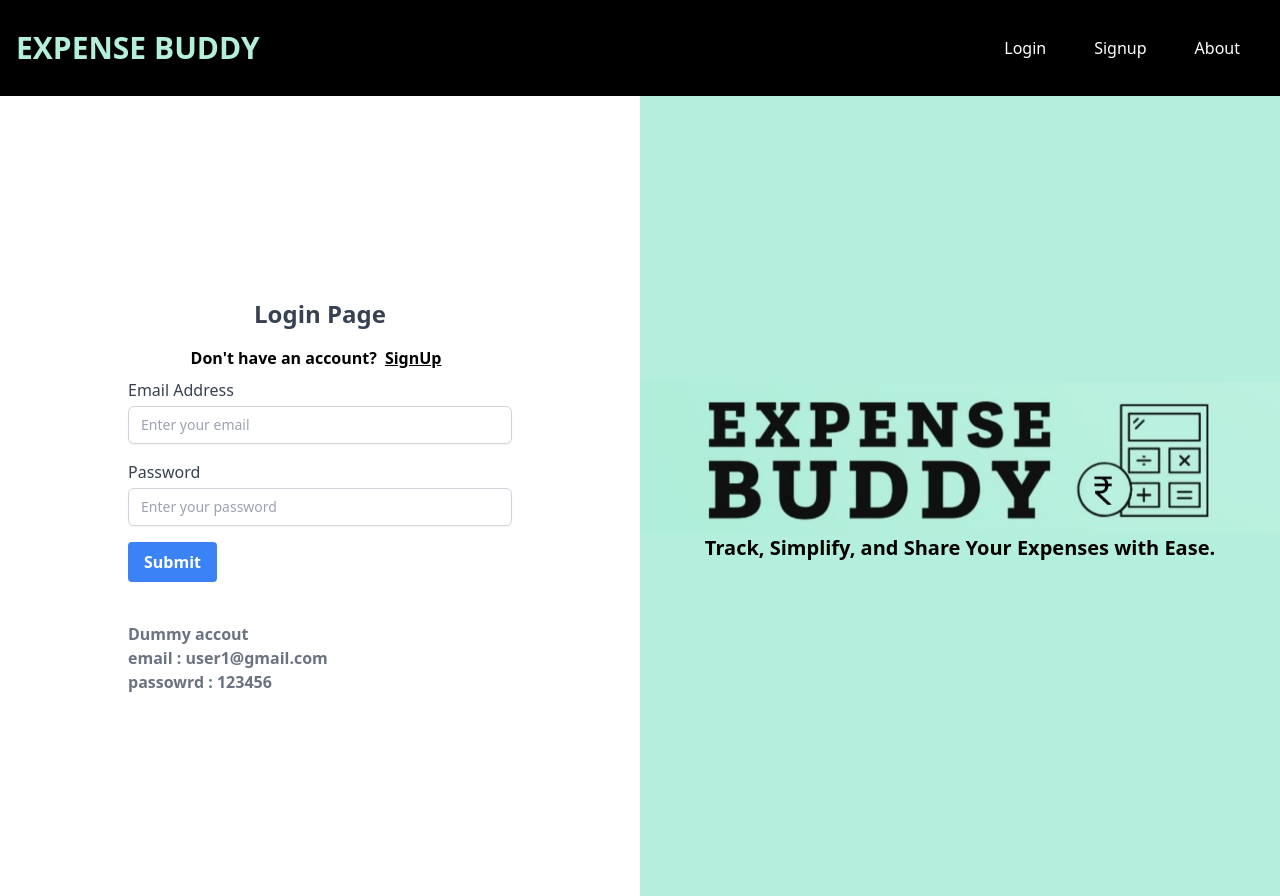
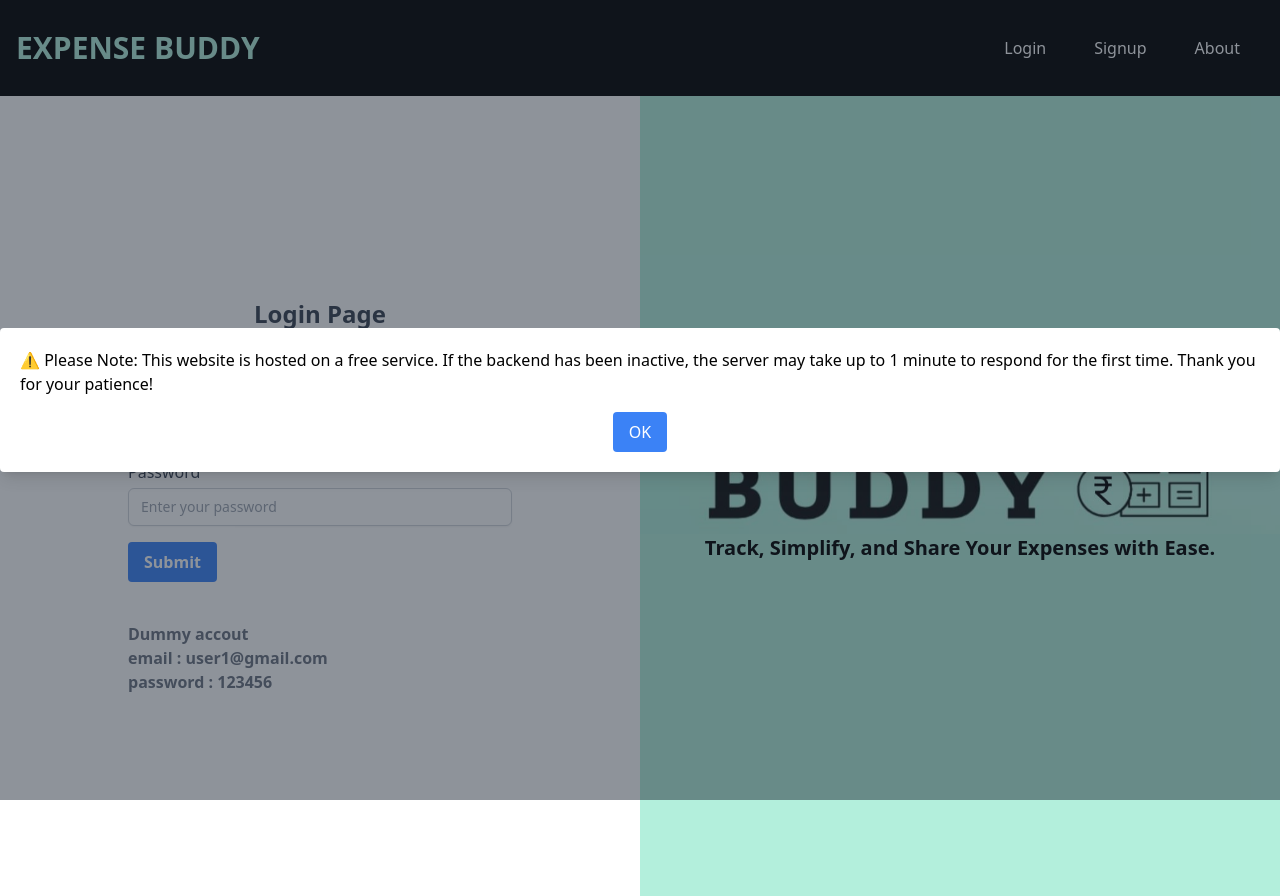
Before and after one commit to yjain-7/ExpenseBuddy-Project, a React (Vite) app in the folder Frontend/: page / in a window 1280 px wide. Built offline with nearby package versions, Linux system fonts and the light colour scheme; the HTML template or start-up script is replaced by a standard one.

Commit message:
added alert box

```diff
--- /dev/null
+++ b/Frontend/src/components/CustomAlert.jsx
@@ -0,0 +1,39 @@
+import { useState, useEffect } from "react";
+
+function CustomAlert({ message, onClose }) {
+  const [isButtonDisabled, setIsButtonDisabled] = useState(true);
+  const [countdown, setCountdown] = useState(5); // Set initial countdown time (in seconds)
+
+  useEffect(() => {
+    const timer = setInterval(() => {
+      setCountdown((prevCountdown) => {
+        if (prevCountdown === 1) {
+          clearInterval(timer);
+          setIsButtonDisabled(false); // Enable button when countdown finishes
+        }
+        return prevCountdown - 1;
+      });
+    }, 1000);
+
+    return () => clearInterval(timer);
+  }, []);
+
+  return (
+    <div className="fixed inset-0 flex items-center justify-center bg-gray-800 bg-opacity-50">
+      <div className="bg-white p-5 rounded shadow-lg text-center">
+        <p className="text-left">{message}</p>
+        <button
+          className={`mt-4 px-4 py-2 bg-blue-500 text-white rounded ${
+            isButtonDisabled ? "opacity-50 cursor-not-allowed" : ""
+          }`}
+          onClick={onClose}
+          disabled={isButtonDisabled}
+        >
+          {isButtonDisabled ? `OK (${countdown})` : "OK"}
+        </button>
+      </div>
+    </div>
+  );
+}
+
+export default CustomAlert;
--- a/Frontend/src/pages/Login.jsx
+++ b/Frontend/src/pages/Login.jsx
@@ -1,13 +1,19 @@
 import Card from "../components/Card";
 import InputField from "../components/InputField";
-import { useState } from "react";
+import { useState, useEffect } from "react";
 import { NavLink, useNavigate } from "react-router-dom";
+import CustomAlert from "../components/CustomAlert";
 
 export default function Login() {
   const [email, setEmail] = useState("");
   const [password, setPassword] = useState("");
   const [error, setError] = useState(null);
+  const [showAlert, setShowAlert] = useState(true);
   const navigate = useNavigate();
+
+  const handleAlertClose = () => {
+    setShowAlert(false);
+  };
 
   const handleSubmit = async (event) => {
     event.preventDefault();
@@ -20,8 +26,8 @@ export default function Login() {
     setError(null);
 
     try {
-      const BASEURL = import.meta.env.VITE_BASEURL
-      const response = await fetch(BASEURL+"users/login", {
+      const BASEURL = import.meta.env.VITE_BASEURL;
+      const response = await fetch(BASEURL + "users/login", {
         method: "POST",
         headers: {
           "Content-Type": "application/json",
@@ -46,6 +52,12 @@ export default function Login() {
 
   return (
     <div className="grid grid-cols-1 md:grid-cols-2">
+      {showAlert && (
+        <CustomAlert
+          message="⚠️ Please Note: This website is hosted on a free service. If the backend has been inactive, the server may take up to 1 minute to respond for the first time. Thank you for your patience!"
+          onClose={handleAlertClose}
+        />
+      )}
       <div className="flex items-center justify-center min-h-screen">
         <form onSubmit={handleSubmit}>
           <div className="flex justify-center text-2xl font-extrabold text-gray-700 mb-1 pb-3">
@@ -83,7 +95,7 @@ export default function Login() {
           <div className="mt-10 font-bold text-gray-500">
             <div>Dummy accout</div>
             <div>email : user1@gmail.com</div>
-            <div>passowrd : 123456</div>
+            <div>password : 123456</div>
           </div>
         </form>
       </div>
```
Also changed, not shown: 2 other files (tests, documents, lock files or other folders).
